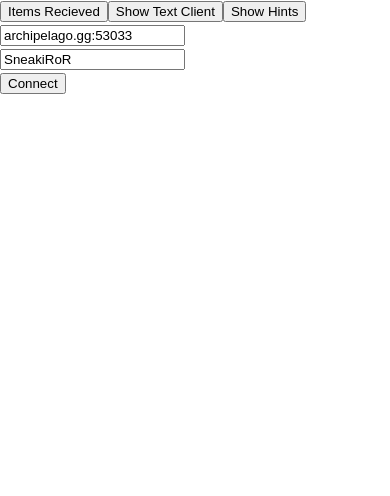
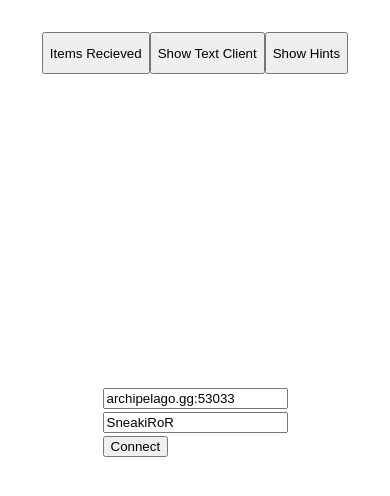
Before and after one commit to mateon1/ArchipelagoWebTextClient, a Vue app: page / in a window 390 px wide. Shown: the top 496 px of the page. Built offline with nearby package versions, Linux system fonts and the light colour scheme.

Commit message:
add style for mobile

```diff
--- a/src/assets/main.css
+++ b/src/assets/main.css
@@ -22,6 +22,29 @@ header {
   margin: 0 auto 2rem;
 }
 
+.APheader {
+  z-index: 100;
+  position: absolute;
+  place-content: center;
+  display: flex;
+  place-items: center;
+  width: 100vw;
+  padding: 2rem 2rem;
+  background: var(--color-background);
+}
+
+.APbody {
+  display: flex;
+  place-content: center;
+  height: 100vh;
+  place-items: center;
+  padding: 0 2rem;
+  width: 100vw;
+}
+
+.APheader button {
+  height: 5vh;
+}
 @media (hover: hover) {
   a:hover {
     background-color: hsla(160, 100%, 37%, 0.2);
@@ -38,6 +61,7 @@ header {
     display: flex;
     width: 100vw;
   }
+
   .APheader {
     z-index: 100;
     position: absolute;
@@ -47,6 +71,7 @@ header {
     width: 100vw;
     padding: 0 2rem;
   }
+
   .APbody {
     display: flex;
     place-content: center;
@@ -55,10 +80,13 @@ header {
     padding: 0 2rem;
     width: 100vw;
   }
+
   .logo {
     margin: 0 2rem 0 0;
   }
+
   .APheader button {
     height: 5vh;
   }
+
 }
```
